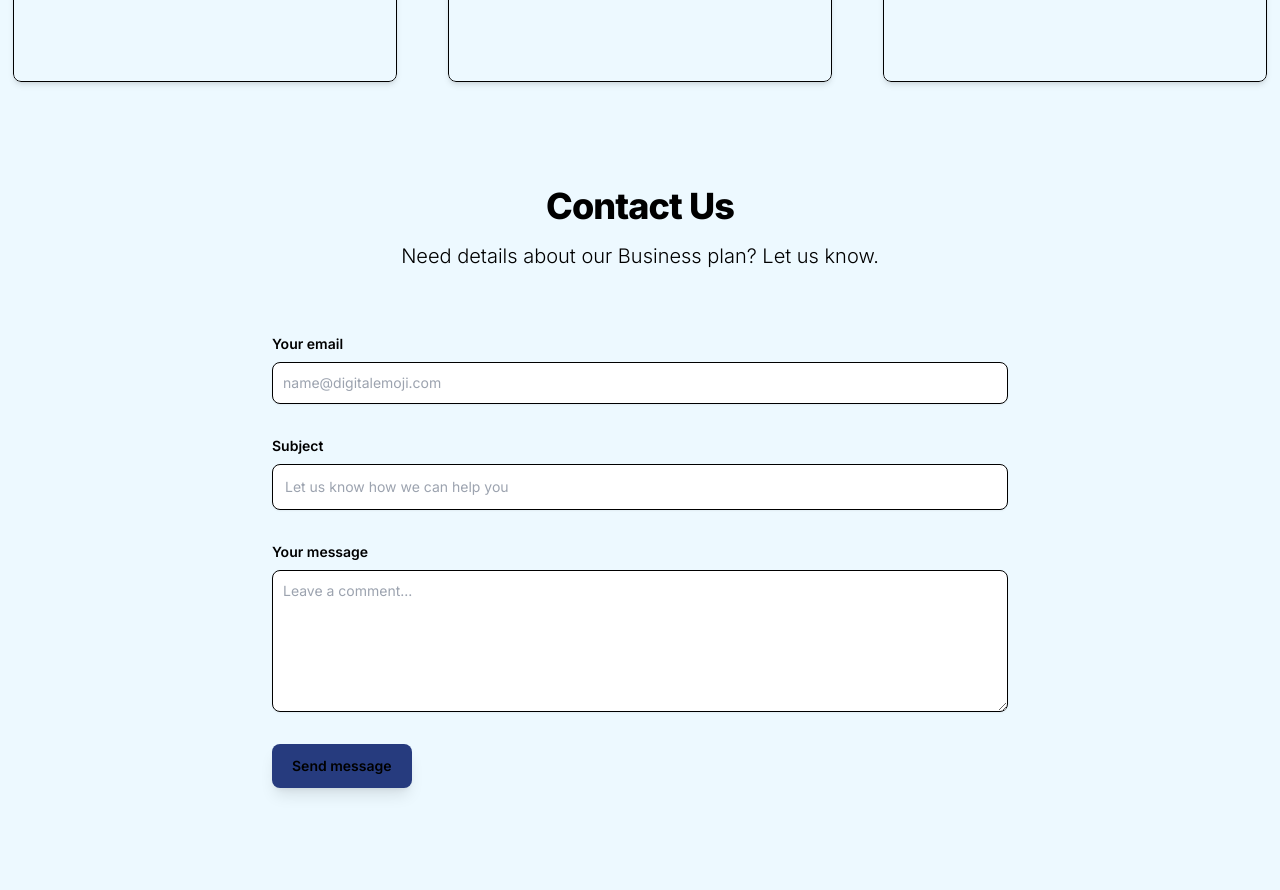
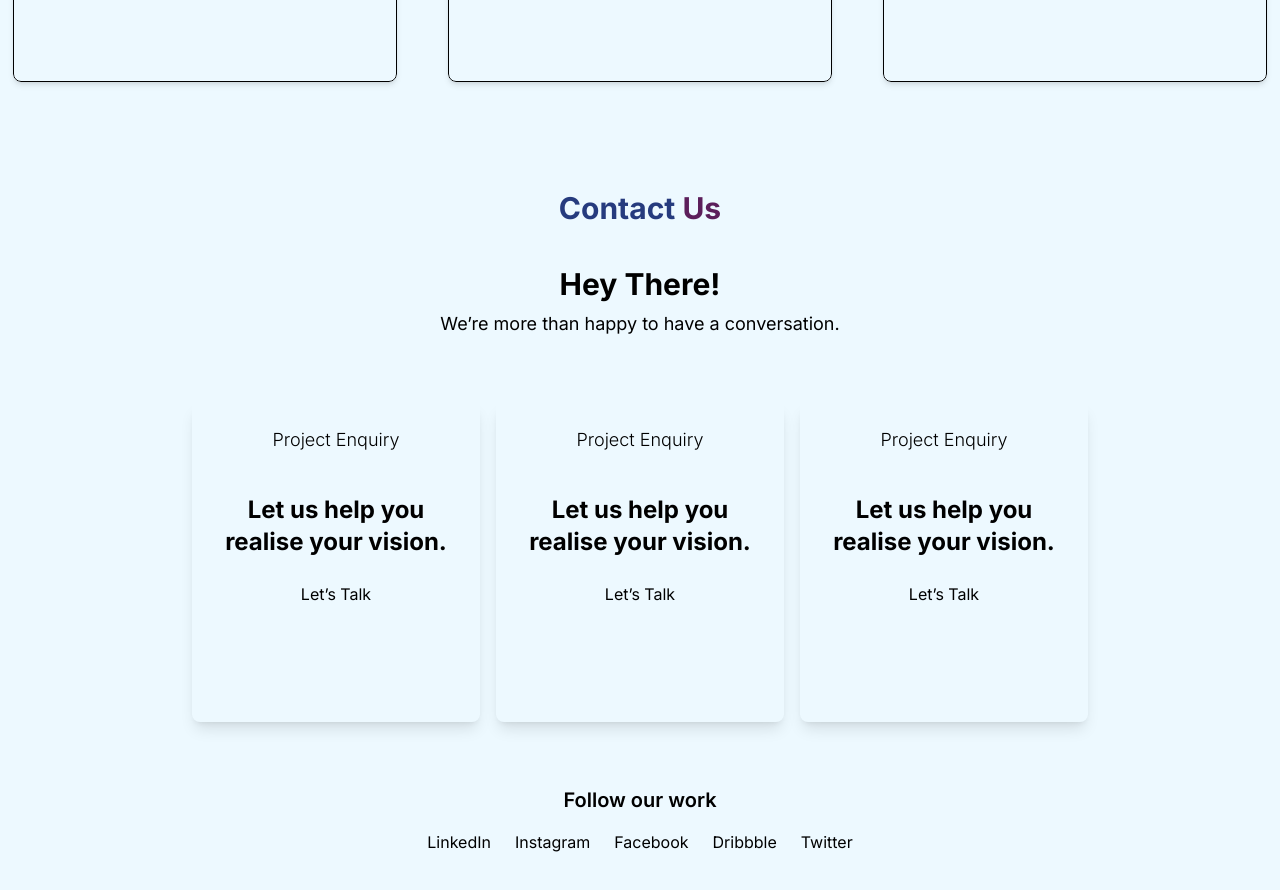
Before and after one commit to user-siva/digital_emoji, a Next.js app: page / in a window 1280 px wide. Shown: the part 4180-5070 px from the top of the page. Before the commit the page ends 5032 px from the top, so only its background shows below. Built offline with nearby package versions, Linux system fonts and the light colour scheme.

Commit message:
Contact updated

```diff
--- a/src/components/Contact.jsx
+++ b/src/components/Contact.jsx
@@ -1,28 +1,39 @@
+import React from 'react';
 
 function Contact() {
     return (
-        <div id="contact">
-            <section className="bg-white dark:bg-gray-900">
-                <div className="py-8 lg:py-16 px-4 mx-auto max-w-screen-md">
-                    <h2 className="mb-4 text-4xl tracking-tight font-extrabold text-center text-gray-900 dark:text-white">Contact Us</h2>
-                    <p className="mb-8 lg:mb-16 font-light text-center text-gray-500 dark:text-gray-400 sm:text-xl">Need details about our Business plan? Let us know.</p>
-                    <form action="#" className="space-y-8">
-                        <div>
-                            <label htmlFor="email" className="block mb-2 text-sm font-semibold text-gray-900 dark:text-gray-300">Your email</label>
-                            <input type="email" id="email" className="shadow-sm bg-gray-50 border border-gray-300 text-gray-900 text-sm rounded-lg focus:ring-primary-500 focus:border-primary-500 block w-full p-2.5 dark:bg-gray-700 dark:border-gray-600 dark:placeholder-gray-400 dark:text-white dark:focus:ring-primary-500 dark:focus:border-primary-500 dark:shadow-sm-light" placeholder="name@digitalemoji.com" required />
-                        </div>
-                        <div>
-                            <label htmlFor="subject" className="block mb-2 text-sm font-semibold text-gray-900 dark:text-gray-300">Subject</label>
-                            <input type="text" id="subject" className="block p-3 w-full text-sm text-gray-900 bg-gray-50 rounded-lg border border-gray-300 shadow-sm focus:ring-primary-500 focus:border-primary-500 dark:bg-gray-700 dark:border-gray-600 dark:placeholder-gray-400 dark:text-white dark:focus:ring-primary-500 dark:focus:border-primary-500 dark:shadow-sm-light" placeholder="Let us know how we can help you" required />
-                        </div>
-                        <div className="sm:col-span-2">
-                            <label htmlFor="message" className="block mb-2 text-sm font-semibold text-gray-900 dark:text-gray-400">Your message</label>
-                            <textarea id="message" rows="6" className="block p-2.5 w-full text-sm text-gray-900 bg-gray-50 rounded-lg shadow-sm border border-gray-300 focus:ring-primary-500 focus:border-primary-500 dark:bg-gray-700 dark:border-gray-600 dark:placeholder-gray-400 dark:text-white dark:focus:ring-primary-500 dark:focus:border-primary-500" placeholder="Leave a comment..."></textarea>
-                        </div>
-                        <button type="submit" className="py-3 px-5 text-sm font-semibold text-center shadow-lg active:shadow-sm text-white rounded-lg bg-title-left sm:w-fit hover:bg-primary-800 focus:ring-4 focus:outline-none focus:ring-primary-300 dark:bg-primary-600 dark:hover:bg-primary-700 dark:focus:ring-primary-800">Send message</button>
-                    </form>
+        <div id="contact" className="flex flex-col items-center justify-center min-h-screen bg-gray-100 p-4">
+            <div className="intro text-center mb-16">
+            <div className='title mb-10'>
+                <span className="text-title-left font-bold text-3xl">Contact</span>
+                <span className="text-title-right font-bold text-3xl "> Us</span>
+            </div>
+            <h2 className="text-3xl font-bold mb-2 text-blue-600">Hey There!</h2>
+            <p className="text-lg text-gray-700">We’re more than happy to have a conversation.</p>
+            </div>
+            <div className="cards grid grid-cols-1 md:grid-cols-3 gap-4">
+                {Array(3).fill(null).map((_, index) => (
+                    <div key={index} className="rounded-lg bg-card  h-80 w-72 cursor-pointer shadow-lg rounded-lg p-6 text-center">
+                        <h3 className="text-lg font-light mb-10">Project Enquiry</h3>
+                        <p className="mb-6 text-2xl font-bold text-center">Let us help you realise your vision.</p>
+                        <a href="#" class="group text-link transition duration-300">
+                        Let’s Talk
+                        <span class="block ml-20 mr-20 max-w-2 group-hover:max-w-full transition-all duration-500 h-1 bg-hover-link"></span>
+                        </a>
+
+                    </div>
+                ))}
+            </div>
+            <div className="text-center">
+                <h3 className="text-xl mt-16 font-semibold mb-4">Follow our work</h3>
+                <div className="flex justify-center space-x-6">
+                    <a href="#" className="text-link hover:text-hover-link">LinkedIn</a>
+                    <a href="#" className="text-link hover:text-hover-link">Instagram</a>
+                    <a href="#" className="text-link hover:text-hover-link">Facebook</a>
+                    <a href="#" className="text-link hover:text-hover-link">Dribbble</a>
+                    <a href="#" className="text-link hover:text-hover-link">Twitter</a>
                 </div>
-            </section>
+            </div>
         </div>
     );
 }
```
